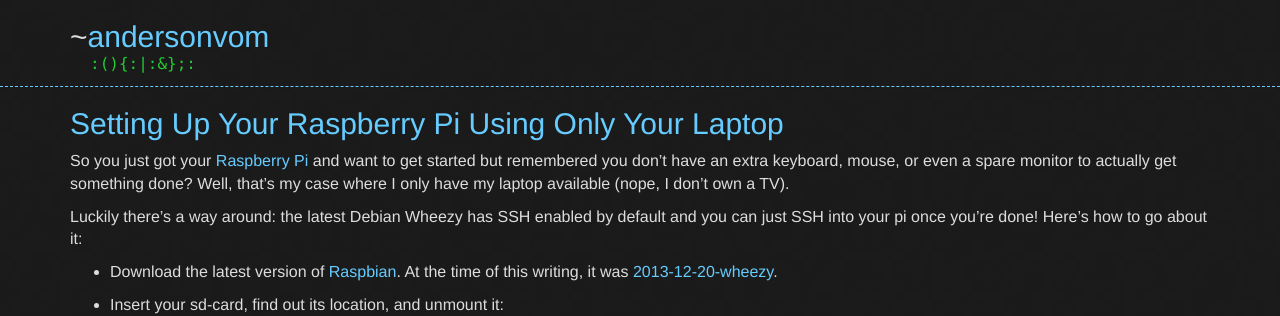
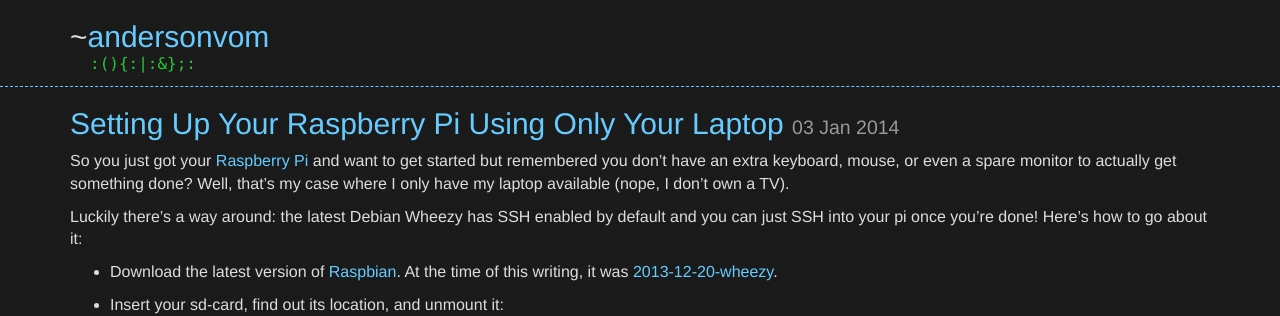
Before and after one commit to andersonvom/andersonvom.github.io, a Jekyll site: the page built from _posts/2014-01-03-setting-up-raspberry-pi-using-only-your-laptop.md, in a window 1280 px wide. Shown: the top 316 px of the page. Built offline with Jekyll 4.4.1, drawn with Linux system fonts in a browser that asks for light colours.

Commit message:
Add temporary date to posts

```diff
--- a/_layouts/post.html
+++ b/_layouts/post.html
@@ -2,6 +2,11 @@
 layout: default
 ---
 
-<h2 class="post_title">{{ page.title }}</h2>
+<h2 class="post_title">
+  {{ page.title }}
+  {% if page.date %}
+    <small>{{ page.date | date_to_string }}</small>
+  {% endif %}
+</h2>
 
 {{ content }}
```
